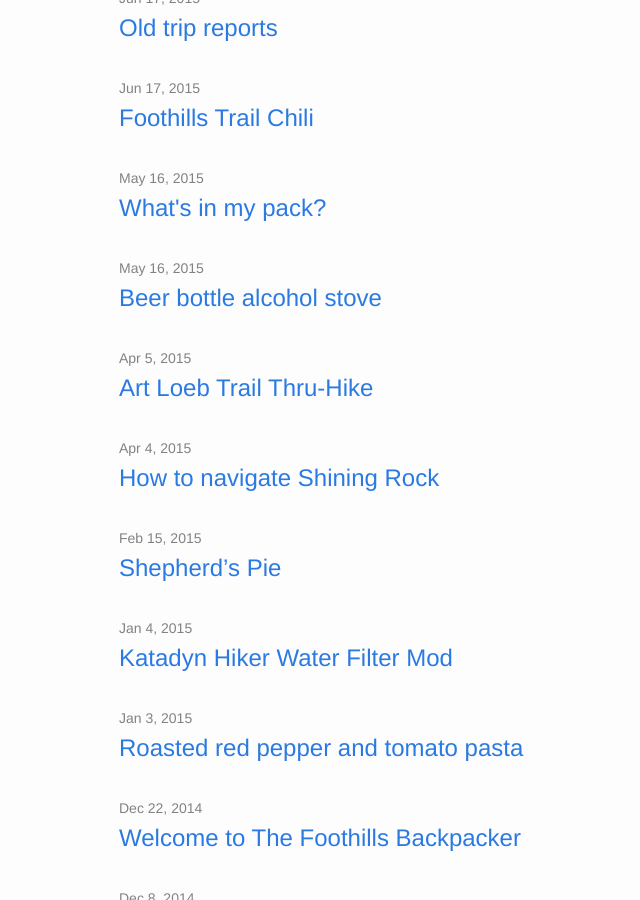
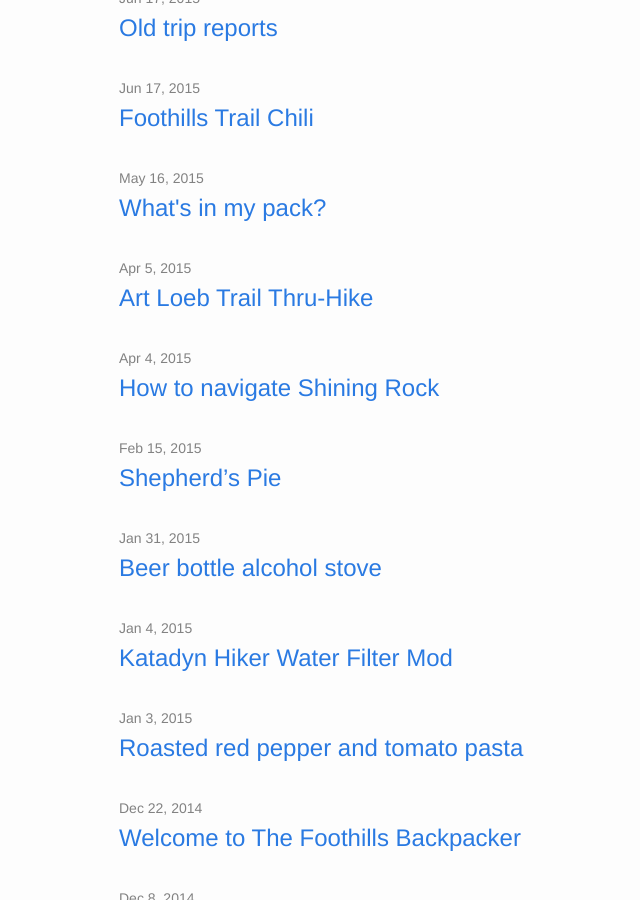
Before and after one commit to joncoop/foothills-backpacker, a Jekyll site: the page built from index.html, in a window 1280 px wide and 900 px high, scrolled down 871 px. Shown: the whole window, without its empty margins (151-791 px from the left). Built offline with Jekyll 4.4.1, drawn with Linux system fonts in a browser that asks for light colours.

Commit message:
Date correction

```diff
--- a/_posts/2015-01-31-beer-bottle-alcohol-stove.md
+++ b/_posts/2015-01-31-beer-bottle-alcohol-stove.md
@@ -1,7 +1,7 @@
 ---
 layout: post
 title:  "Beer bottle alcohol stove"
-date:   2015-05-16
+date:   2015-01-31
 categories: gear
 
 # Media
```
